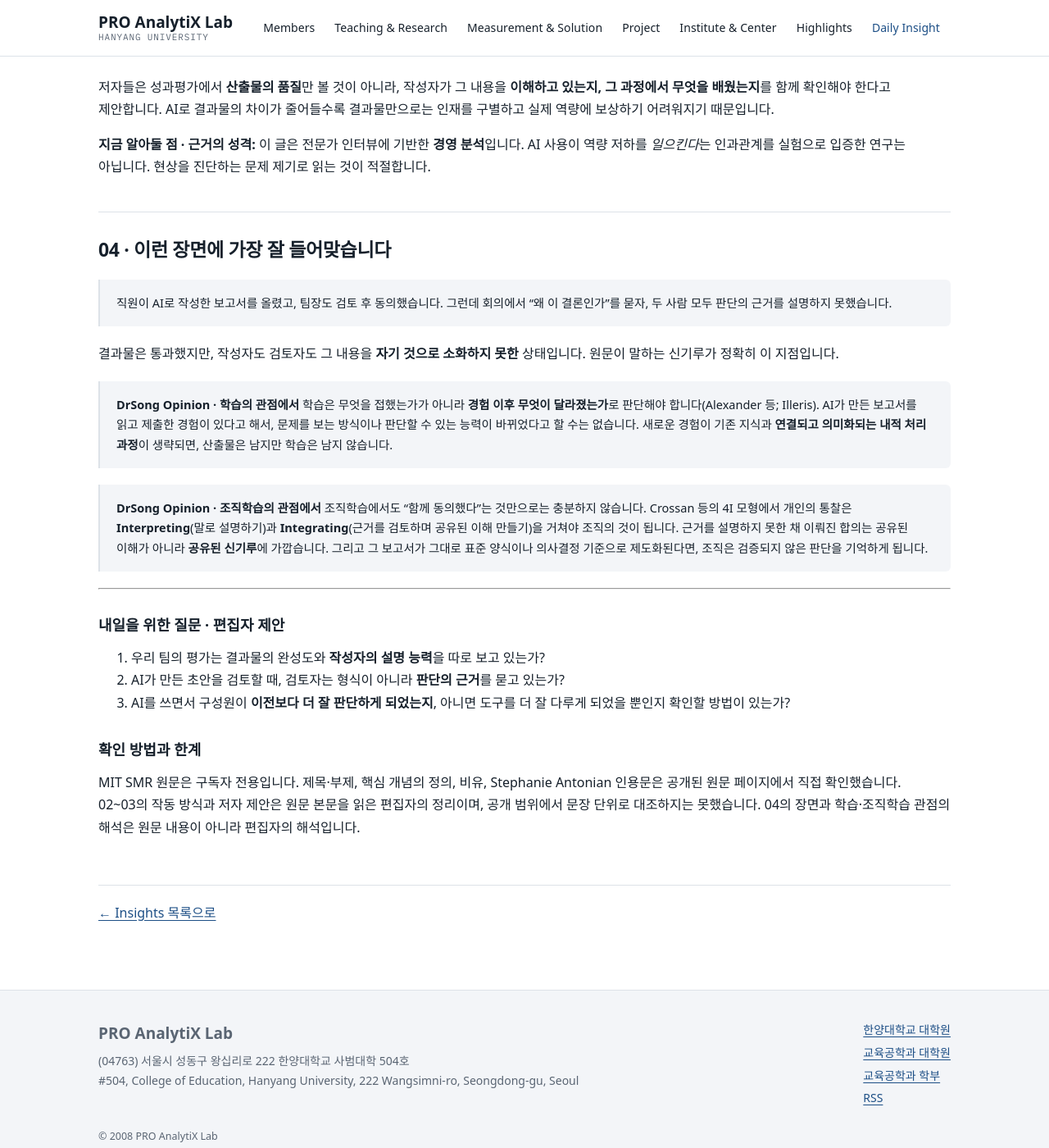
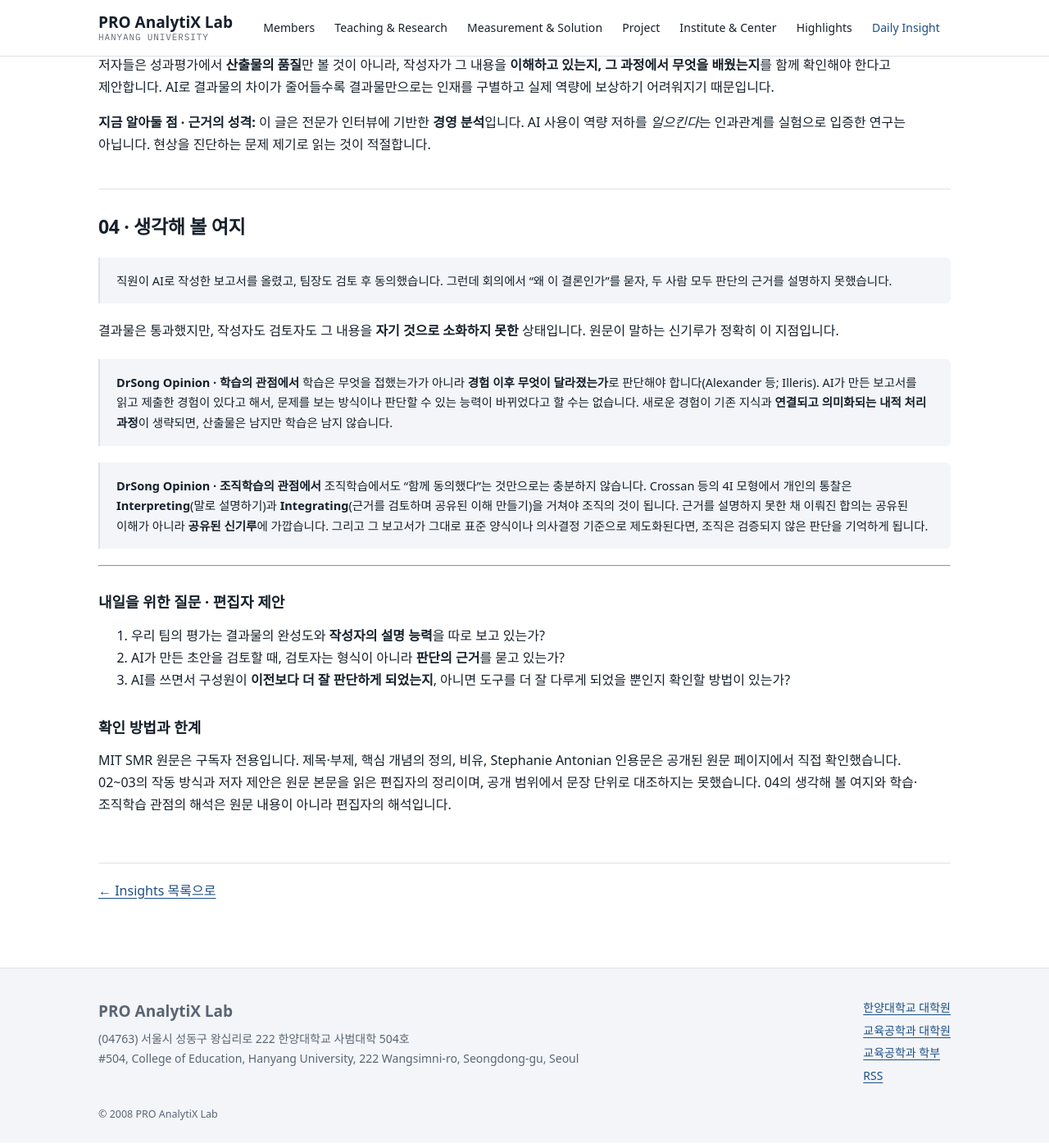
Before and after one commit to drsprolab/drsprolab.github.io, a Jekyll site: the page built from _insights/2026-10-02.md, in a window 1280 px wide and 1400 px high, scrolled down 1715 px. Shown: the whole window at 82% size. Built offline with Jekyll 4.4.1, drawn with Linux system fonts in a browser that asks for light colours; some web fonts are replaced; some of the changed text lies outside the part shown.

Commit message:
Daily Insight 10/2: 04 제목을 '생각해 볼 여지'로, 'Performance level ≠ Learning level' 표기
Co-Authored-By: Claude Opus 5.5 <noreply@anthropic.com>

```diff
--- a/_insights/2026-10-02.md
+++ b/_insights/2026-10-02.md
@@ -43,7 +43,7 @@ topics: [역량의 신기루, 성과평가, 기술 퇴화, 조직학습]
 
 ## 02 · 왜 신기루가 생기는가
 
-**결과물만으로는 역량을 구별할 수 없습니다.** AI는 누구에게나 꽤 다듬어진 결과물을 만들어 줍니다. 리더는 그 결과물 중 얼마가 구성원의 전문성에서 나왔고 얼마가 도구에서 나왔는지 구분하기 어렵습니다.[1] 즉, 이는 **Performance level과 Learning level이 같을 수 없다**는 것과 같은 맥락으로 해석될 수 있습니다.
+**결과물만으로는 역량을 구별할 수 없습니다.** AI는 누구에게나 꽤 다듬어진 결과물을 만들어 줍니다. 리더는 그 결과물 중 얼마가 구성원의 전문성에서 나왔고 얼마가 도구에서 나왔는지 구분하기 어렵습니다.[1] 즉, 이는 **Performance level ≠ Learning level**이라는 것과 같은 맥락으로 해석될 수 있습니다.
 
 **오류가 두 번 지나갑니다.** 완벽해 보이는 결과물에 우리는 두 번이나 속을 수밖에 없는 위험에 빠집니다.
 
@@ -55,7 +55,7 @@ topics: [역량의 신기루, 성과평가, 기술 퇴화, 조직학습]
 
 **지금 알아둘 점 · 근거의 성격:** 이 글은 전문가 인터뷰에 기반한 **경영 분석**입니다. AI 사용이 역량 저하를 *일으킨다*는 인과관계를 실험으로 입증한 연구는 아닙니다. 현상을 진단하는 문제 제기로 읽는 것이 적절합니다.
 
-## 04 · 이런 장면에 가장 잘 들어맞습니다
+## 04 · 생각해 볼 여지
 
 > 직원이 AI로 작성한 보고서를 올렸고, 팀장도 검토 후 동의했습니다. 그런데 회의에서 “왜 이 결론인가”를 묻자, 두 사람 모두 판단의 근거를 설명하지 못했습니다.
 
@@ -77,4 +77,4 @@ topics: [역량의 신기루, 성과평가, 기술 퇴화, 조직학습]
 
 ### 확인 방법과 한계
 
-MIT SMR 원문은 구독자 전용입니다. 제목·부제, 핵심 개념의 정의, 비유, Stephanie Antonian 인용문은 공개된 원문 페이지에서 직접 확인했습니다. 02~03의 작동 방식과 저자 제안은 원문 본문을 읽은 편집자의 정리이며, 공개 범위에서 문장 단위로 대조하지는 못했습니다. 04의 장면과 학습·조직학습 관점의 해석은 원문 내용이 아니라 편집자의 해석입니다.
+MIT SMR 원문은 구독자 전용입니다. 제목·부제, 핵심 개념의 정의, 비유, Stephanie Antonian 인용문은 공개된 원문 페이지에서 직접 확인했습니다. 02~03의 작동 방식과 저자 제안은 원문 본문을 읽은 편집자의 정리이며, 공개 범위에서 문장 단위로 대조하지는 못했습니다. 04의 생각해 볼 여지와 학습·조직학습 관점의 해석은 원문 내용이 아니라 편집자의 해석입니다.
```
